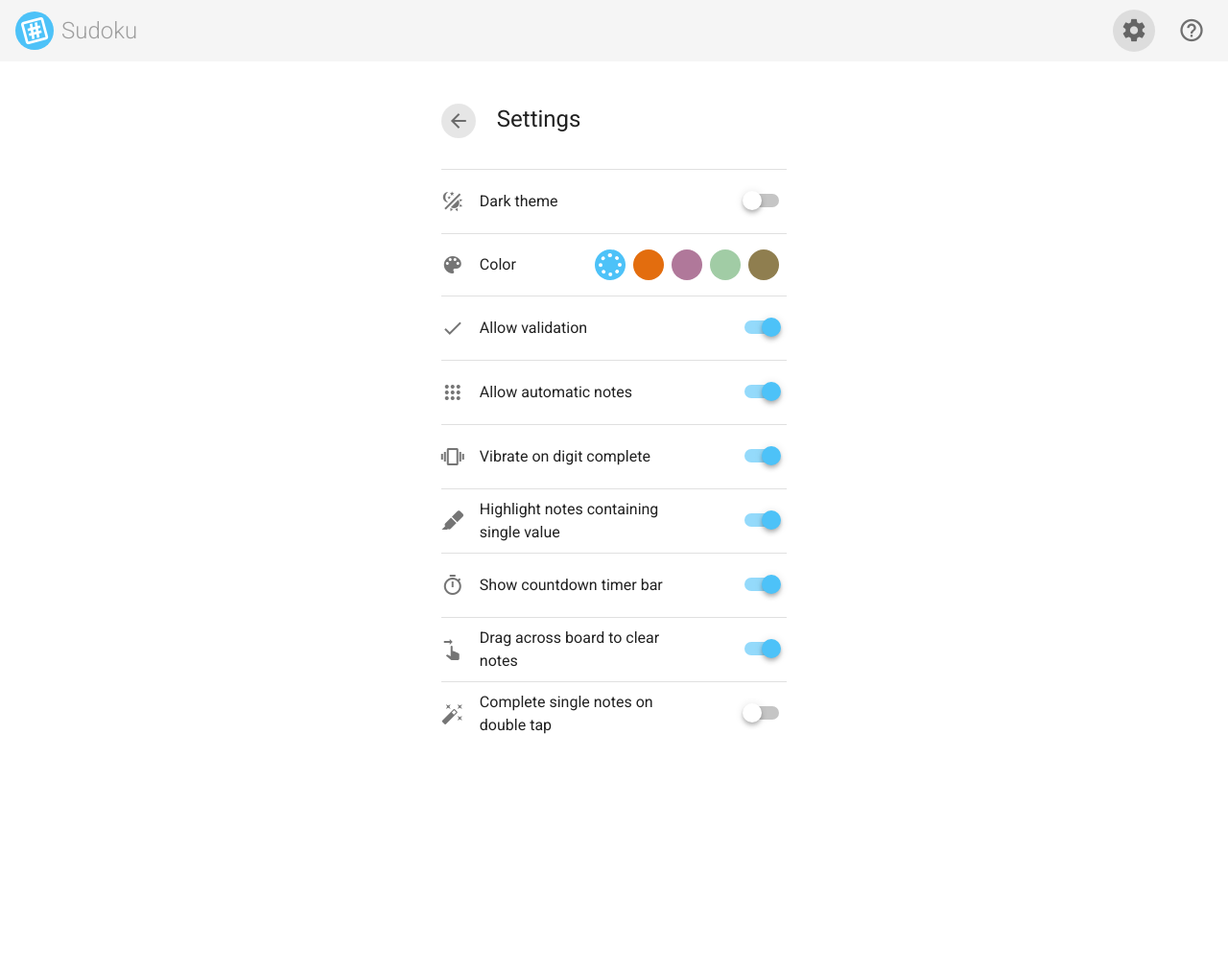
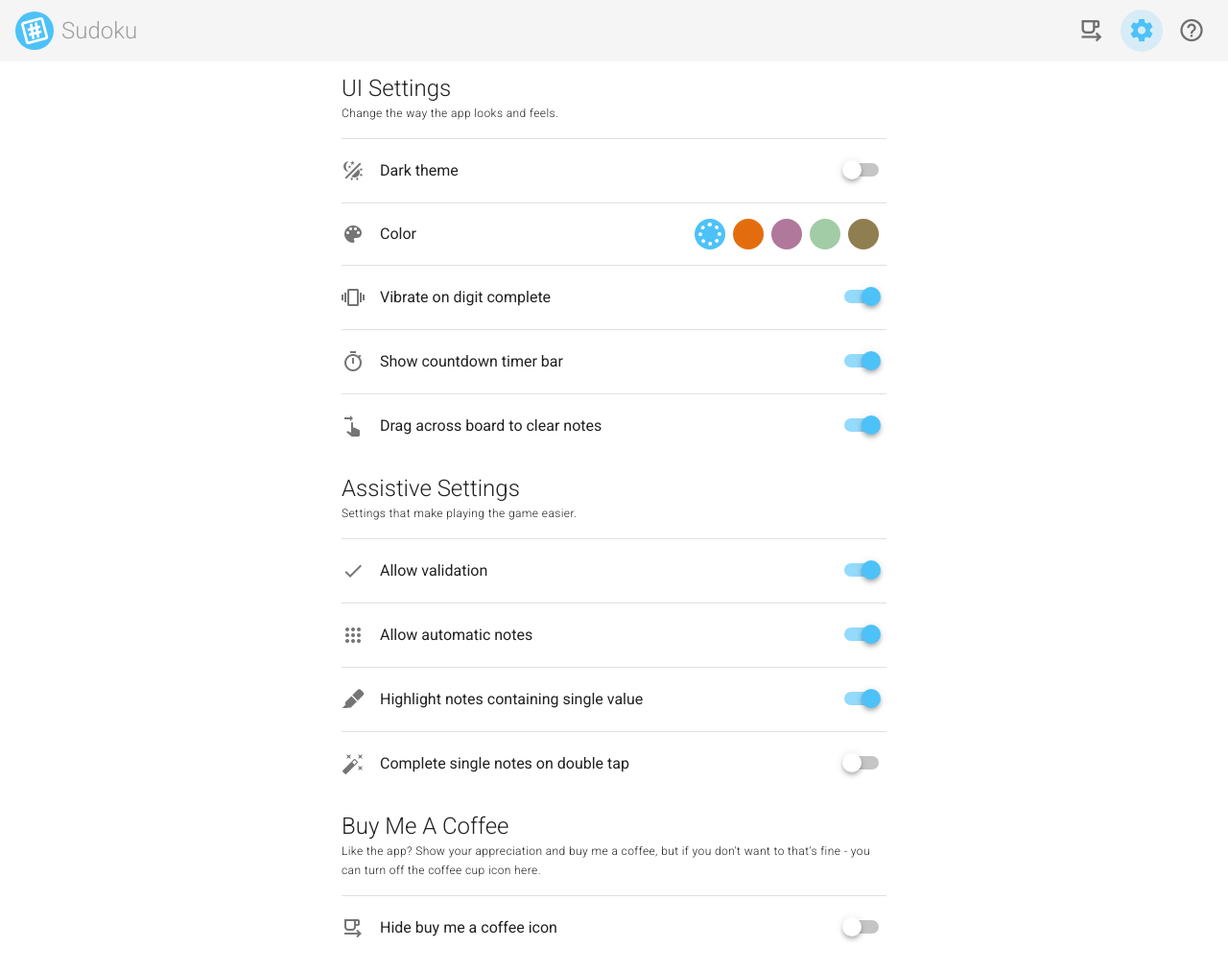
Before and after one commit to roxburghm/vue-sudoku, a Vue app: page /settings in a window 1280 px wide. Shown: the whole page at 96% size. Before the commit the page ends 800 px from the top, so only its background shows below. Built offline with nearby package versions, Linux system fonts and the light colour scheme.

Commit message:
Buy Me A Coffee

```diff
--- a/src/App.vue
+++ b/src/App.vue
@@ -2,17 +2,24 @@
     <v-app>
         <v-app-bar flat app :dark="$store.state.themeDark" light>
             <div class="d-flex align-center">
-                <sudoku-logo :size="40" />
+                <sudoku-logo :size="40"/>
                 <span class="headline font-weight-light ml-2 grey--text">Sudoku</span>
 
             </div>
 
             <v-spacer></v-spacer>
             <div class="text-no-wrap">
-                <v-btn @click="togglePause" icon v-show="$route.name === 'GameView'" large class="mr-4">
+                <a v-if="showCoffee"
+                   href="https://www.buymeacoffee.com/matthewroxburgh" target="_blank" rel="noopener noreferrer"
+                   class="text-decoration-none">
+                    <v-btn icon large class="mr-2">
+                        <v-icon>mdi-coffee-to-go-outline</v-icon>
+                    </v-btn>
+                </a>
+                <v-btn @click="togglePause" icon v-show="$route.name === 'GameView'" large class="mr-2">
                     <v-icon>mdi-pause</v-icon>
                 </v-btn>
-                <v-btn icon :to="{ name: $route.name === 'Settings' ? 'GameView' : 'Settings' }" large class="mr-4">
+                <v-btn :color="$route.name === 'Settings' ? 'sudoku' : null" icon :to="{ name: $route.name === 'Settings' ? 'GameView' : 'Settings' }" large class="mr-2">
                     <v-icon>mdi-cog</v-icon>
                 </v-btn>
                 <v-btn icon @click="isHelpVisible = true" large
@@ -91,19 +98,25 @@ export default {
     computed: {
         colors() {
             return Themer.AvailableThemes
-        }
+        },
+        showCoffee() {
+            return !this.$store.state.hideCoffee;
+        },
     },
     watch: {
-        '$store.state.themeColor': {
-            handler(newValue) {
-                console.log('theme color changed', newValue)
-                Themer.SetThemeColor(newValue, this.$vuetify);
+        '$store.state.themeColor':
+            {
+                handler(newValue) {
+                    console.log('theme color changed', newValue)
+                    Themer.SetThemeColor(newValue, this.$vuetify);
+                }
             }
-        }
     }
-};
+}
+;
 </script>
 
+<!--suppress CssUnusedSymbol -->
 <style>
 body {
     user-select: none;
@@ -125,7 +138,7 @@ body {
     animation: breathing 3s ease-out infinite normal;
 }
 
-@keyframes breathing  {
+@keyframes breathing {
     0% {
         transform: scale(0.95);
         box-shadow: 0 0 0 0 var(--v-sudoku-base)
@@ -146,7 +159,7 @@ body {
     animation: breathing-gold 3s ease-out infinite normal;
 }
 
-@keyframes breathing-gold  {
+@keyframes breathing-gold {
     0% {
         transform: scale(0.95);
         box-shadow: 0 0 0 0 var(--v-gold-lighten1);
--- a/src/store/index.js
+++ b/src/store/index.js
@@ -26,6 +26,7 @@ const LS_SUDOKU_VIBRATE_ON_DIGIT_COMPLETE = 'SudokuVibrateOnDigitComplete';
 const LS_SUDOKU_HIGHLIGHT_ON_SINGLE_NOTE = 'SudokuHighlightSingleNote';
 const LS_SUDOKU_DRAG_TO_SCRUB = 'SudokuDragToScrub';
 const LS_SUDOKU_COMPLETE_SINGLE_NOTE = 'SudokuCompleteSingleNote';
+const LS_SUDOKU_HIDE_COFFEE = 'SudokuHideCoffee';
 const NO_OF_HIGH_SCORES = 10;
 const LS_SUDOKU_HIGH_SCORES = 'SudokuHighScores';
 
@@ -42,6 +43,9 @@ function _getHighScoresFromLS() {
 
 function _alertCompleted() {
     navigator.vibrate(100);
+}
+function _alertError() {
+    navigator.vibrate(50, 100, 50);
 }
 
 function _saveHighScoresToLS(highScores) {
@@ -115,9 +119,14 @@ export default new Vuex.Store({
         highlightSingleNote: _getBooleanFromLS(LS_SUDOKU_HIGHLIGHT_ON_SINGLE_NOTE, true),
         showCountdown: _getBooleanFromLS(LS_SUDOKU_HIGHLIGHT_ON_SINGLE_NOTE, true),
         dragToScrub: _getBooleanFromLS(LS_SUDOKU_DRAG_TO_SCRUB, true),
+        hideCoffee: _getBooleanFromLS(LS_SUDOKU_HIDE_COFFEE, false),
         completeSingleNote: _getBooleanFromLS(LS_SUDOKU_COMPLETE_SINGLE_NOTE, false),
     },
     mutations: {
+        hideCoffee(state, payload) {
+            state.hideCoffee = payload;
+            _setBooleanToLS(LS_SUDOKU_HIDE_COFFEE, state.hideCoffee)
+        },
         completeSingleNote(state, payload) {
             state.completeSingleNote = payload;
             _setBooleanToLS(LS_SUDOKU_COMPLETE_SINGLE_NOTE, state.completeSingleNote)
@@ -245,6 +254,9 @@ export default new Vuex.Store({
             if (state.vibrateOnDigitComplete && state.digitCounts[guess - 1] === 9) {
                 _alertCompleted()
             }
+            if (state.validation && parseInt(state.cells[cellIndex].guess) !== parseInt(state.cells[cellIndex].actual)) {
+                _alertError();
+            }
         },
         clearCellGuess(state, {cellIndex}) {
             state.cells[cellIndex].guess = '';
--- a/src/views/HighScores.vue
+++ b/src/views/HighScores.vue
@@ -4,7 +4,11 @@
             <div class="headline font-weight-light">{{ praise }}</div>
             <div class="my-6">
                 <div class="my-6">
-                    <sudoku-logo v-if="highScore"  icon="mdi-cupcake" :size="128" color="gold" class="breathe-gold"/>
+                    <div v-if="highScore">
+                    <sudoku-logo v-if="myPosition() === 1" icon="mdi-cupcake" :size="64" color="gold" class="breathe-gold"/>
+                    <sudoku-logo icon="mdi-cupcake" :size="128" color="gold" class="breathe-gold mx-6"/>
+                    <sudoku-logo v-if="myPosition() === 1" icon="mdi-cupcake" :size="64" color="gold" class="breathe-gold"/>
+                    </div>
                     <sudoku-logo v-else :size="128" :rotated="false" icon="mdi-check-circle-outline" class="breathe"/>
                 </div>
                 <div class="my-4">
@@ -74,11 +78,14 @@ export default {
         },
         restart() {
             this.$router.push({ name: 'GameView' })
+        },
+        myPosition() {
+            return this.getHighScoresForLevel(this.level).findIndex(entry => entry.gameId === this.gameId) +1;
         }
     },
     computed: {
         highScore() {
-            return this.$store.state.highScore
+            return this.myPosition() > 0;
         },
         gameId() {
             return this.$store.state.gameId
--- a/src/views/Settings.vue
+++ b/src/views/Settings.vue
@@ -1,12 +1,10 @@
 <template>
     <v-container class="justify-center d-flex">
         <v-sheet max-width="600" class="px-4 transparent">
-            <div class="headline my-8">
-                <v-btn class="mr-4" :to="{name: 'GameView'}" icon>
-                    <v-icon>mdi-arrow-left</v-icon>
-                </v-btn>
-                Settings
+            <div class="headline font-weight-light">
+                UI Settings
             </div>
+            <p class="font-weight-light caption">Change the way the app looks and feels.</p>
             <SettingItem icon="mdi-theme-light-dark" label="Dark theme">
                 <v-switch color="sudoku" v-model="darkTheme"/>
             </SettingItem>
@@ -15,7 +13,22 @@
                         class="mr-2 my-4"
                         :color="color" :key="color" v-for="color in colors" @click="selectThemeColor(color)"/>
             </SettingItem>
+            <SettingItem icon="mdi-vibrate" label="Vibrate on digit complete">
+                <v-switch color="sudoku" v-model="vibrateOnDigitComplete"/>
+            </SettingItem>
+            <SettingItem icon="mdi-timer-outline" label="Show countdown timer bar">
+                <v-switch color="sudoku" v-model="showCountdown"/>
+            </SettingItem>
+            <SettingItem icon="mdi-gesture-swipe-right" label="Drag across board to clear notes">
+                <v-switch color="sudoku" v-model="dragToScrub"/>
+            </SettingItem>
 
+
+
+            <div class="headline font-weight-light mt-4">
+                Assistive Settings
+            </div>
+            <p class="font-weight-light caption">Settings that make playing the game easier.</p>
             <SettingItem icon="mdi-check" label="Allow validation">
                 <v-switch color="sudoku" v-model="allowValidation"/>
             </SettingItem>
@@ -24,22 +37,20 @@
                 <v-switch color="sudoku" v-model="allowAutoNotes"/>
             </SettingItem>
 
-            <SettingItem icon="mdi-vibrate" label="Vibrate on digit complete">
-                <v-switch color="sudoku" v-model="vibrateOnDigitComplete"/>
-            </SettingItem>
-
             <SettingItem icon="mdi-marker" label="Highlight notes containing single value">
                 <v-switch color="sudoku" v-model="highlightSingleNote"/>
             </SettingItem>
 
-            <SettingItem icon="mdi-timer-outline" label="Show countdown timer bar">
-                <v-switch color="sudoku" v-model="showCountdown"/>
-            </SettingItem>
-            <SettingItem icon="mdi-gesture-swipe-right" label="Drag across board to clear notes">
-                <v-switch color="sudoku" v-model="dragToScrub"/>
-            </SettingItem>
             <SettingItem icon="mdi-auto-fix" label="Complete single notes on double tap">
                 <v-switch color="sudoku" v-model="completeSingleNote"/>
+            </SettingItem>
+
+            <div class="headline font-weight-light mt-4">
+                Buy Me A Coffee
+            </div>
+            <p class="font-weight-light caption">Like the app? Show your appreciation and buy me a coffee, but if you don't want to that's fine - you can turn off the coffee cup icon here. </p>
+            <SettingItem icon="mdi-coffee-to-go-outline" label="Hide buy me a coffee icon">
+                <v-switch color="sudoku" v-model="hideCoffee"/>
             </SettingItem>
         </v-sheet>
     </v-container>
@@ -67,6 +78,14 @@ export default {
     computed: {
         colors() {
             return Themer.AvailableThemes;
+        },
+        hideCoffee: {
+            get() {
+                return this.$store.state.hideCoffee
+            },
+            set(value) {
+                this.$store.commit('hideCoffee', value);
+            }
         },
         completeSingleNote: {
             get() {
```
Also changed, not shown: src/components/SudokuKeypad.vue (+39 -20 lines).
